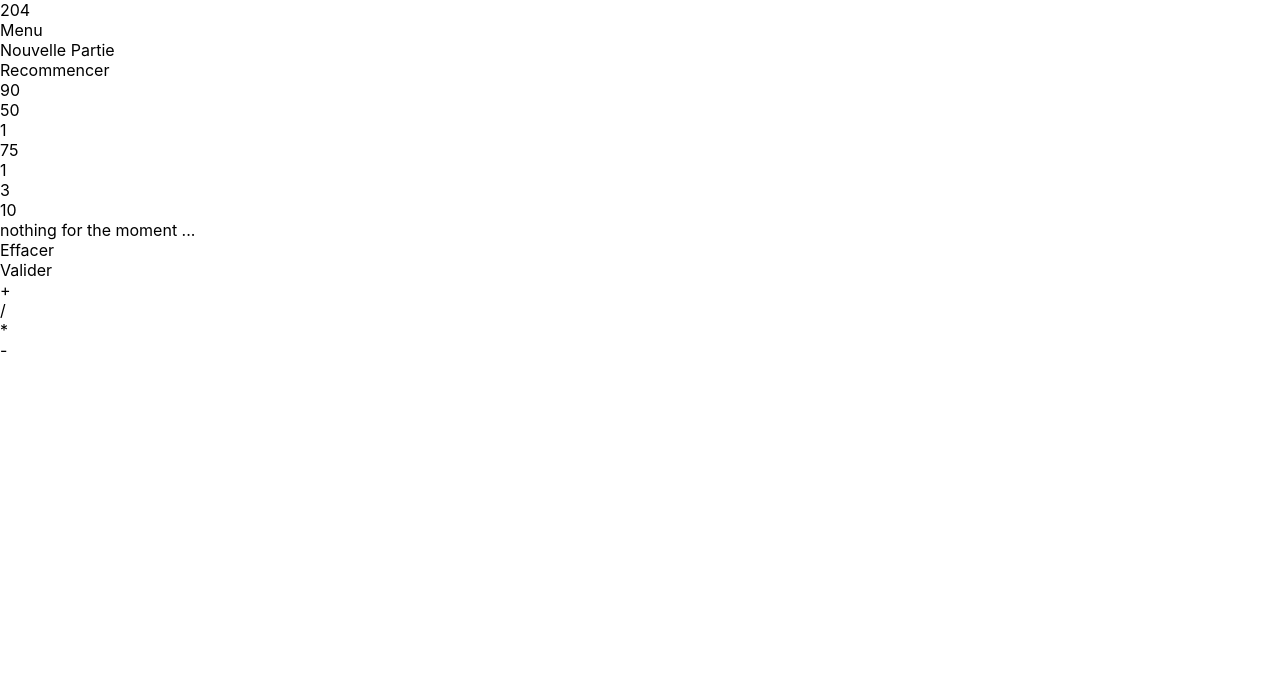
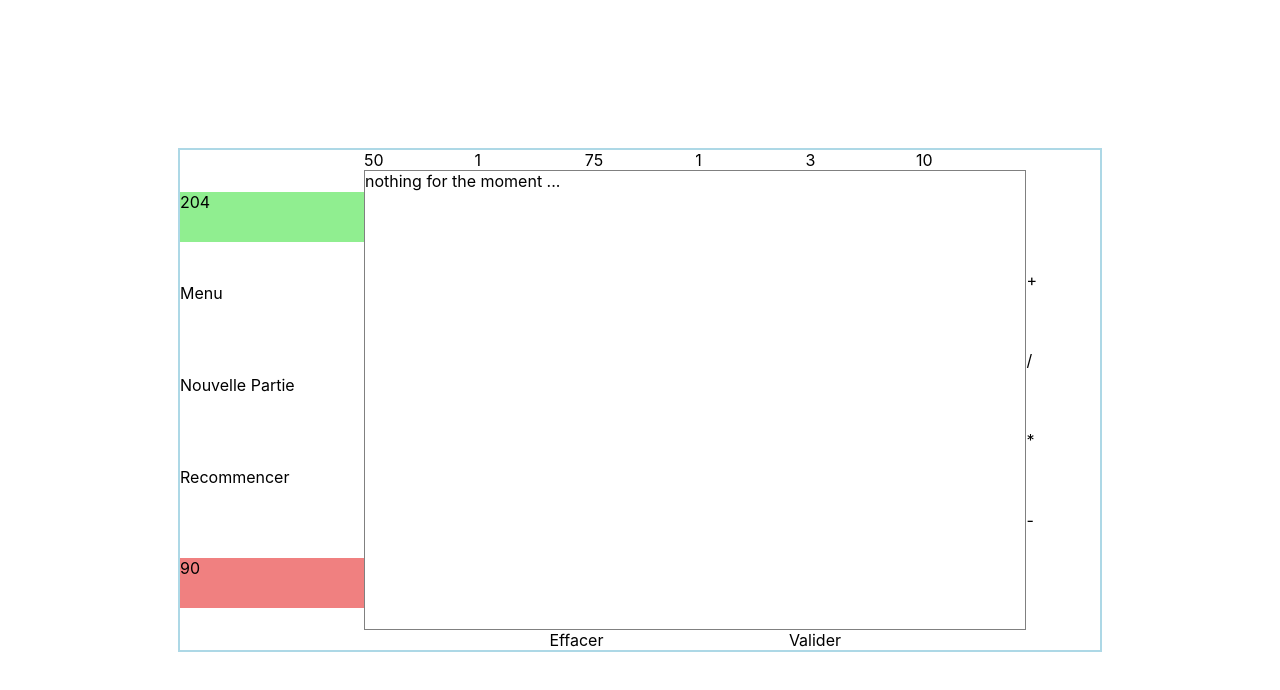
Before and after one commit to ThomasLaforge/compte-est-bon, a React (Create React App) app: page / in a window 1280 px wide. Shown: the top 690 px of the page. Built offline with nearby package versions, Linux system fonts and the light colour scheme.

Commit message:
first step to new ui

```diff
--- a/src/components/Game.tsx
+++ b/src/components/Game.tsx
@@ -51,6 +51,7 @@ export default class Game extends Component<GameProps, GameState> {
     render() {
         return (
             <div className='game'>
+                <div className="game-content">
                     <div className="info-zone">
                         <div className="objectif">
                             {this.state.problem.expectedResult}
@@ -78,6 +79,7 @@ export default class Game extends Component<GameProps, GameState> {
                         </div>
                     </div>
                 </div>
+            </div>
         )
     }
 }
--- a/src/styles/App.scss
+++ b/src/styles/App.scss
@@ -1,4 +1,6 @@
-body {
+html, body {
+  width: 100%;
+  height: 100%;
   margin: 0;
   padding: 0;
   font-family: -apple-system, BlinkMacSystemFont, "Segoe UI", "Roboto", "Oxygen",
@@ -9,5 +11,99 @@ body {
   box-sizing: border-box;
 }
 
-.App {
+#root, .App, .game {
+  width: 100%;
+  height: 100%;
 }
+
+.game {
+  display: flex;
+  flex-direction: row;
+  justify-content: center;
+  align-items: center;
+
+  .game-content {
+    $line-height: 120px;
+
+    width: 920px;
+    height: 500px;
+    border: 2px solid lightblue;
+
+    display: flex;
+    flex-direction: row;
+
+    .info-zone {
+      display: flex;
+      flex-direction: column;
+      justify-content: space-evenly;
+      width: 20%;
+
+      .objectif, .go-to-home-btn, .new-game-btn, .restart-btn, .timer {
+        height: 10%;
+      }
+
+      .objectif {
+        background-color: lightgreen;
+      }
+
+      .timer {
+        background-color: lightcoral;
+      }
+    }
+
+    .board {
+      width: 80%;
+      display: flex;
+      flex-direction: row;
+
+      .left-part {
+        width: 90%;
+        display: flex;
+        flex-direction: column;
+        justify-content: space-between;
+
+        .numbers {
+          width: 100%;
+          display: flex;
+          flex-direction: row;
+          justify-content: space-between;
+
+          .numbers-elt {
+            width: 1 / 6 * 100%;
+          }
+        }
+
+        .steps {
+          flex: 1;
+          border: 1px solid gray;
+          display: flex;
+          flex-direction: column;
+
+          .steps-line {
+            height: 1 / 5 * 100%;
+            border-bottom: 1px solid lightblue;
+          }
+        }
+
+        .actions {
+          display: flex;
+          flex-direction: row;
+          justify-content: space-evenly;
+        }
+      }
+
+      .rigth-part {
+        width: 10%;
+        display: flex;
+        flex-direction: column;
+        justify-content: space-between;
+        margin: $line-height 0;
+
+        .operators {
+          height: 25%;
+        }
+      }
+    }
+
+  }
+}
```
Lines whose indentation alone changed are shown as unchanged.
